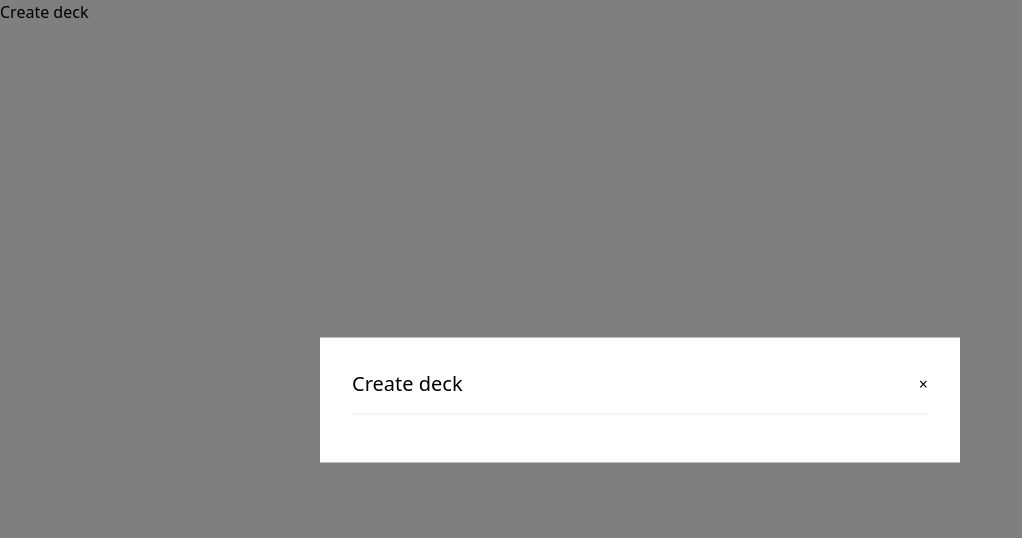
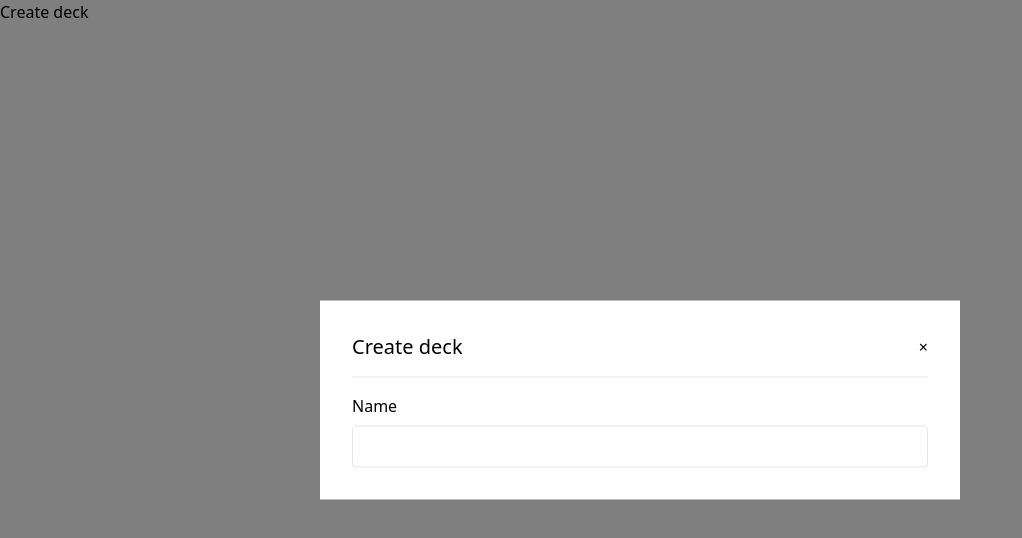
Before and after one commit to niyazmu/flashcards-app, a React (Vite) app: page / in a window 1280 px wide. Both pictures are taken after a click on the button "Create deck". Shown: the top 538 px of the page, without its empty margins (0-1022 px from the left). Built offline with nearby package versions, Linux system fonts and the light colour scheme.

Commit message:
feat(header): enable user to set deck name

```diff
--- a/src/components/Header.jsx
+++ b/src/components/Header.jsx
@@ -4,6 +4,17 @@ import Modal from "./Modal.jsx";
 
 function Header() {
   const [modal, setModal] = useState(false);
+  const [deck, setDeck] = useState({});
+
+  function handleChange(event) {
+    const { name, value } = event.target;
+    setDeck((prevDeckData) => {
+      return {
+        ...prevDeckData,
+        [name]: value,
+      };
+    });
+  }
 
   return (
     <>
@@ -17,7 +28,18 @@ function Header() {
         isVisible={modal}
         close={() => setModal(false)}
       >
-        <form></form>
+        <form>
+          <label className="mb-2 block font-medium" htmlFor="name">
+            Name
+          </label>
+          <input
+            className="w-full rounded border p-2 focus:text-blue-500 focus:outline-blue-500"
+            type="text"
+            name="name"
+            value={deck.name}
+            onChange={handleChange}
+          />
+        </form>
       </Modal>
     </>
   );
```
